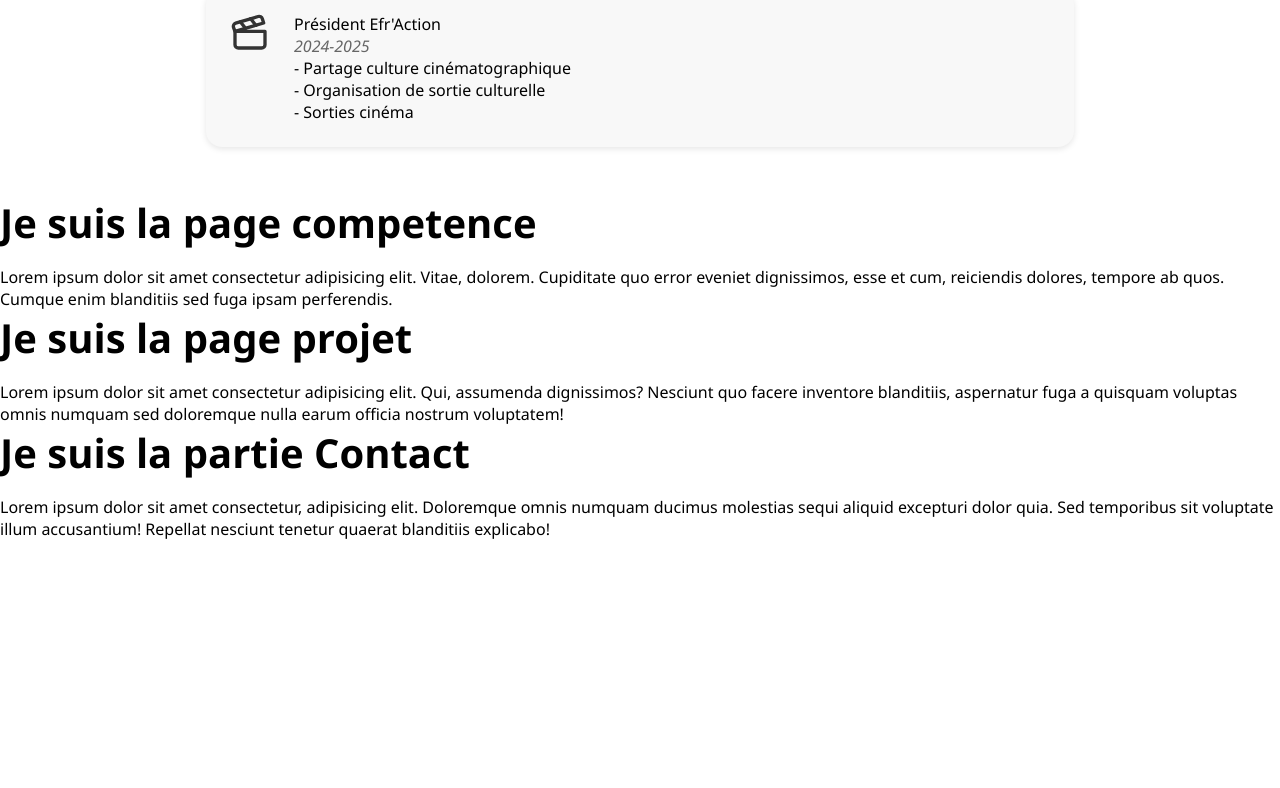
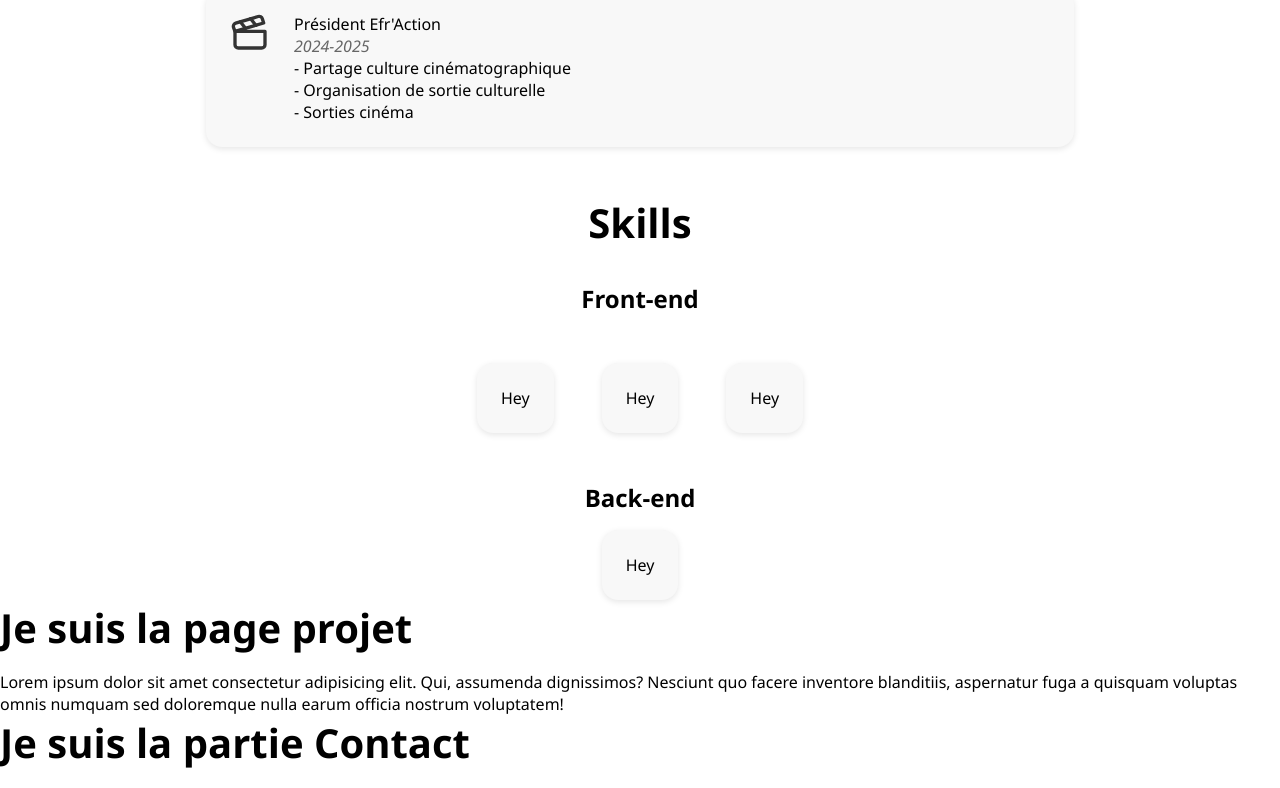
Before and after one commit to yanis-meziane/portefolio, a React (Create React App) app: page / in a window 1280 px wide. Shown: the part 2513-3301 px from the top of the page. Before the commit the page ends 3053 px from the top, so only its background shows below. Built offline with nearby package versions, Linux system fonts and the light colour scheme.

Commit message:
Add Skills part

```diff
--- a/src/components/CSS/main.css
+++ b/src/components/CSS/main.css
@@ -142,9 +142,47 @@ h1 {
   flex-shrink: 0;
 }
 
-
-
 .education_text em {
   color: #666;
   font-style: italic;
 }
+
+
+/* Skills Part */
+
+h2{
+  display: flex;
+  margin: 1rem;
+}
+
+#competence{
+  display: flex;
+  flex-direction: column;
+  align-items: center;
+  justify-content: center;
+}
+
+#skills_main{
+  display: flex;
+  padding: 2rem;
+  flex-direction: row;
+  gap: 3rem;
+
+}
+.skills {
+  display: flex;
+  flex-direction: row;
+  align-items: flex-start;
+  background-color: #f8f8f8;
+  padding: 1.5rem;
+  border-radius: 1rem;
+  box-shadow: 0 2px 6px rgba(0, 0, 0, 0.1);
+  gap: 1.5rem;
+  transition: transform 0.2s ease;
+  width: 100%;
+}
+
+.skills:hover{
+  transform: translateY(-5px);
+  background-color: #f0f0f0;
+}
--- a/src/components/competences.jsx
+++ b/src/components/competences.jsx
@@ -1,8 +1,39 @@
+import "./CSS/main.css"
+
 export const Competence = () => {
     return(
         <section id="competence">
-            <h1>Je suis la page competence</h1>
-            <p>Lorem ipsum dolor sit amet consectetur adipisicing elit. Vitae, dolorem. Cupiditate quo error eveniet dignissimos, esse et cum, reiciendis dolores, tempore ab quos. Cumque enim blanditiis sed fuga ipsam perferendis.</p>
+                <h1>Skills</h1>
+
+                <h2>Front-end</h2>
+                    <article id="skills_main">
+                        <div className="skills">
+                            <p>
+                                Hey
+                            </p>
+                        </div>
+
+                        <div className="skills">
+                            <p>
+                                Hey
+                            </p>
+                        </div>
+
+                        <div className="skills">
+                            <p>
+                                Hey
+                            </p>
+                        </div>
+                    </article>
+
+                <h2>Back-end</h2>
+                    <article id="skills_main2">
+                        <div className="skills">
+                            <p>
+                                Hey
+                            </p>
+                        </div>
+                    </article>
         </section>
     )
 }
```
